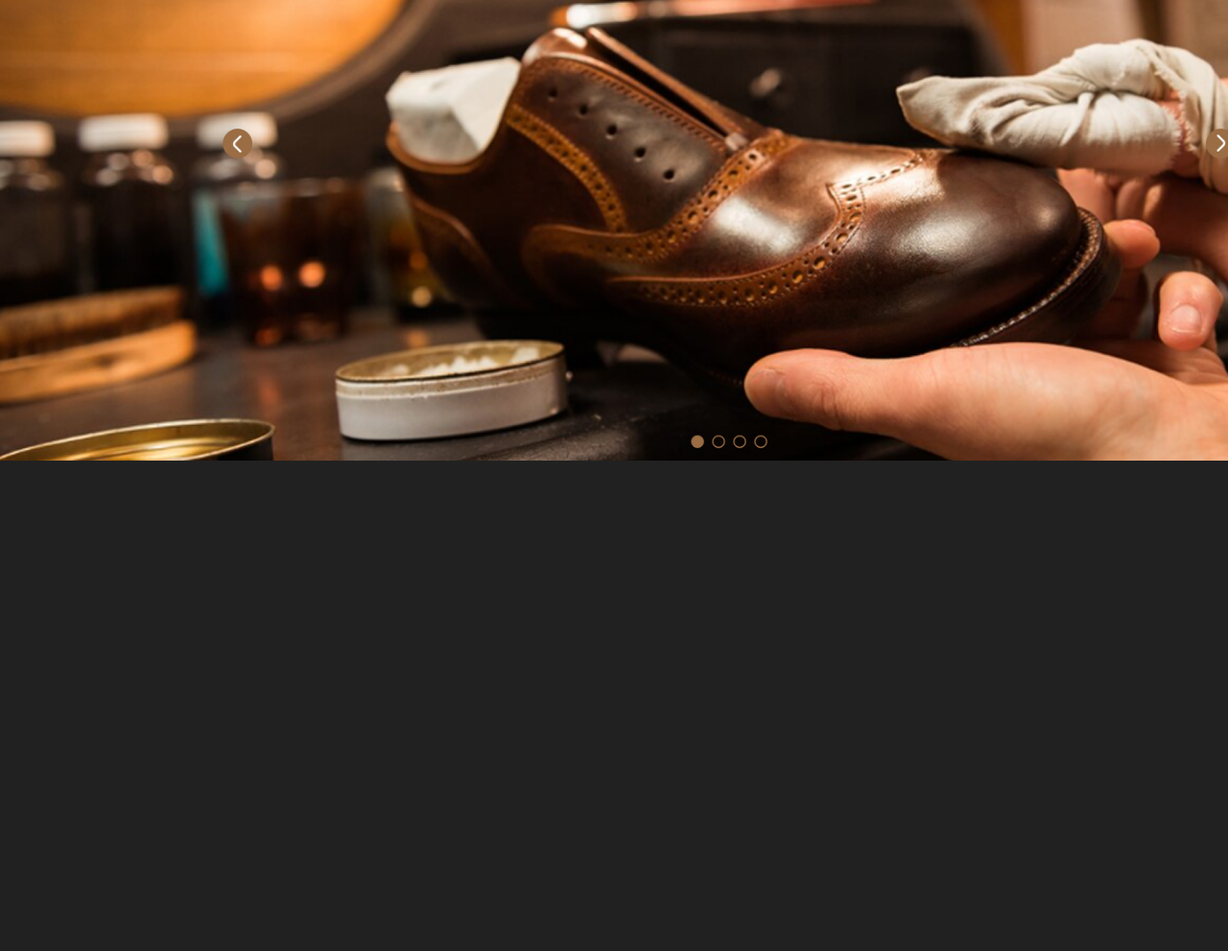
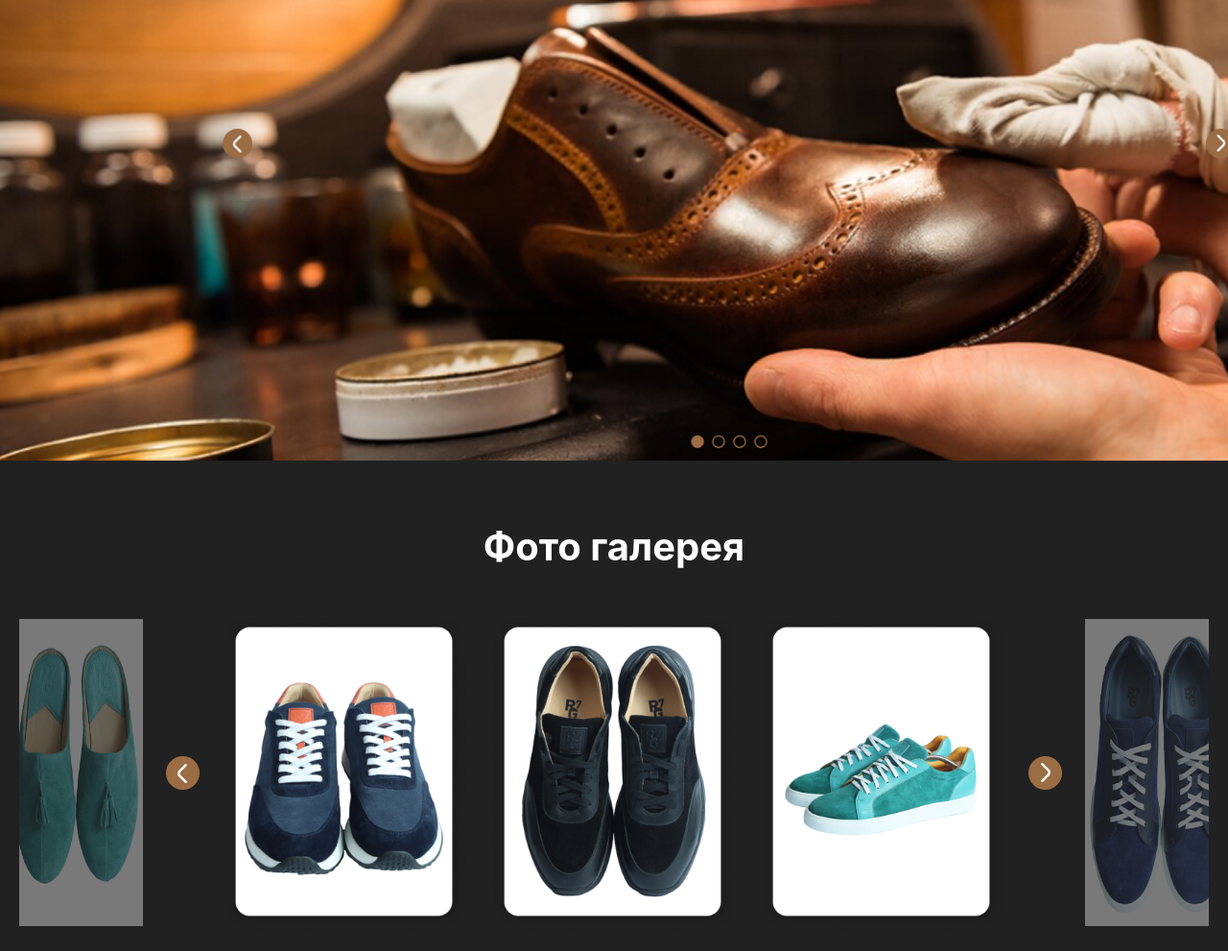
Before and after one commit to Magamed-7/HW-13, a website: page src/page2/index.html in a window 1280 px wide. Shown: the part 394-1385 px from the top of the page at 96% size. Before the commit the page ends 874 px from the top, so only its background shows below. Drawn offline with nearby package versions, Linux system fonts and the light colour scheme; files that its build step writes are made by us from their sources; files whose address does not match are found by name.

Commit message:
second section

```diff
--- a/src/page2/index.html
+++ b/src/page2/index.html
@@ -43,6 +43,27 @@
 
                 <img src="../img/Group 14.png" alt="" class="lg:max-w-380 max-w-full m-auto">
         </section>
+
+        <!-- Second section -->
+        <section class="max-w-380 m-auto p-5">
+            <h1 class="text-white text-[40px] text-center my-10 font-bold"> Фото галерея </h1>
+
+            <div class="flex lg:justify-center justify-between items-center gap-6 overflow-auto w-full">
+
+                <img src="../img/65 1.png" alt="" class="opacity-40 overflow-hidden lg:block hidden h-80">
+
+                <img src="../img/Button angle left.png" alt="" class="w-10 lg:block hidden">
+
+                <img src="../img/Mask group (1).png" alt="" class="min-w-[70%] lg:min-w-15">
+                <img src="../img/Mask group (2).png" alt="" class="min-w-[70%] lg:min-w-15">
+                <img src="../img/Mask group (3).png" alt="" class="min-w-[70%] lg:min-w-15">
+
+                <img src="../img/Button angle right.png" alt="" class="w-10 lg:block hidden">
+
+                <img src="../img/13 51.png" alt="" class="opacity-40 overflow-hidden lg:block hidden h-80">
+
+            </div>
+        </section>
     </main>
 </body>
 </html>
```
Also changed, not shown: src/img/13 51.png (added), src/img/65 1.png (added), src/img/Button angle left.png (added), src/img/Button angle right.png (added).
